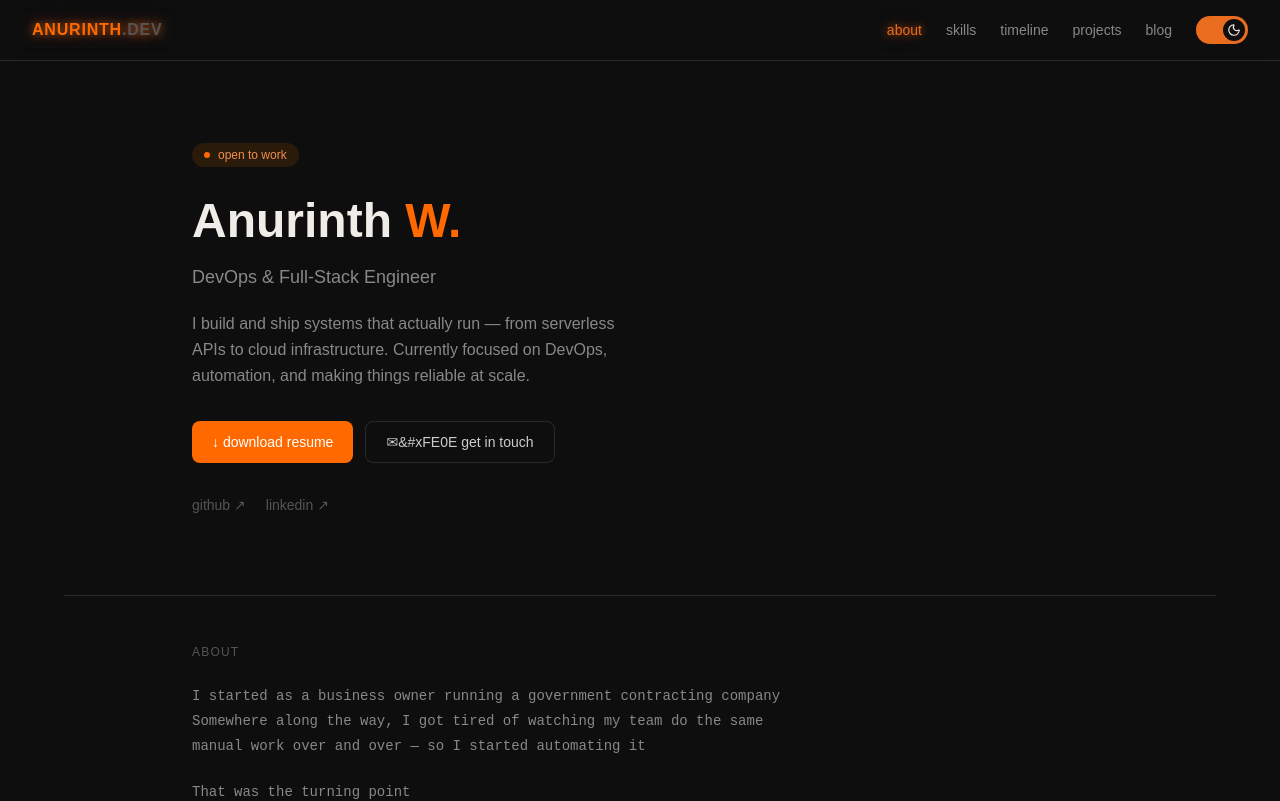
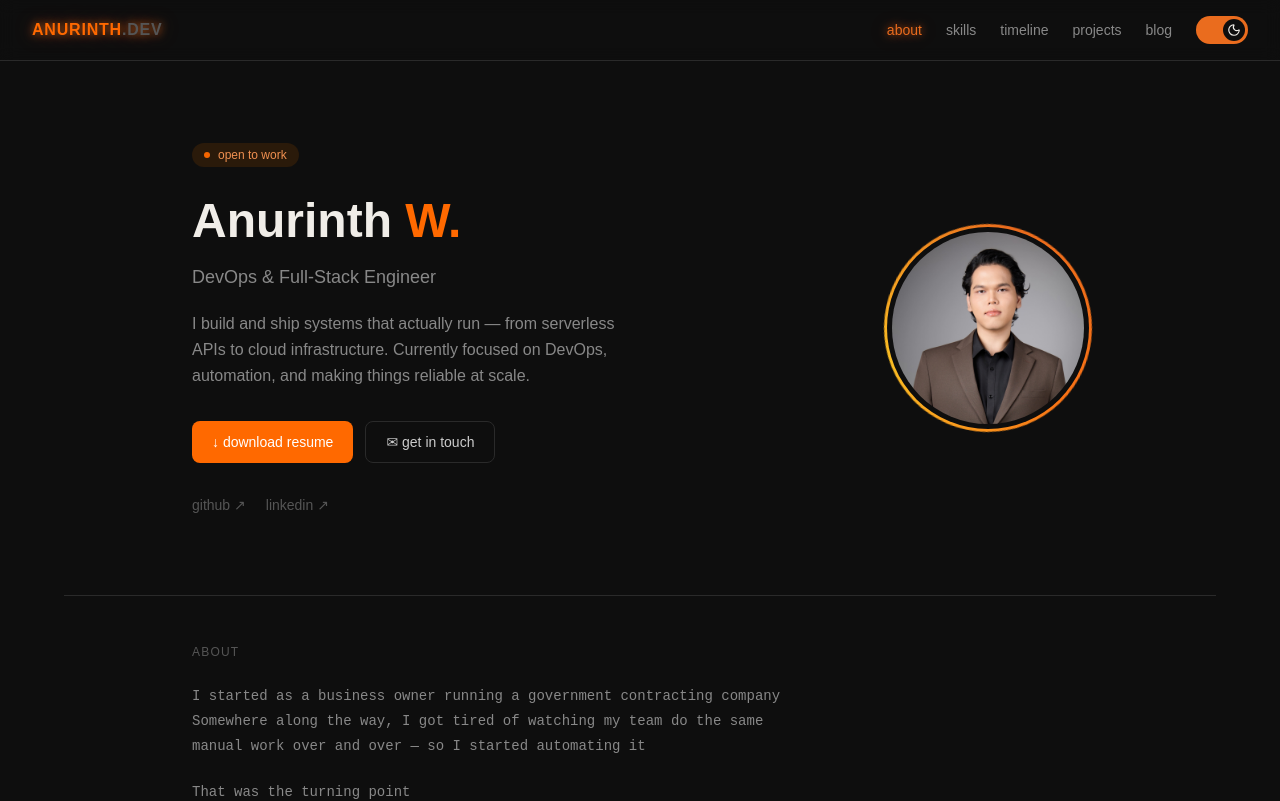
Before and after one commit to anurinth-w/portfolio, a Next.js app: page / in a window 1280 px wide. Shown: the top 801 px of the page. Built offline with nearby package versions, Linux system fonts and the light colour scheme.

Commit message:
feat: add avatar with rotating orange ring to hero

```diff
--- a/app/globals.css
+++ b/app/globals.css
@@ -19,6 +19,16 @@
   }
 }
 
+@keyframes spin {
+  from { transform: rotate(0deg); }
+  to   { transform: rotate(360deg); }
+}
+
+@keyframes pulse-glow {
+  0%, 100% { opacity: 0.6; transform: scale(1); }
+  50%       { opacity: 1;   transform: scale(1.08); }
+}
+
 body {
   background: var(--background);
   color: var(--foreground);
--- a/app/page.tsx
+++ b/app/page.tsx
@@ -228,6 +228,10 @@ function TerminalAbout({ dark, mutedColor }: { dark: boolean; mutedColor: string
     );
   }
 
+
+  const totalLines = ABOUT_LINES.length;
+  const lineHeight = 14 * 1.8; // fontSize * lineHeight
+  const estimatedHeight = totalLines * lineHeight;
   return (
     <div style={{
       fontFamily: "'Courier New', Courier, monospace",
@@ -235,6 +239,7 @@ function TerminalAbout({ dark, mutedColor }: { dark: boolean; mutedColor: string
       lineHeight: "1.8",
       color: mutedColor,
       maxWidth: "640px",
+      minHeight: `${estimatedHeight}px`,
     }}>
       {displayed.map((line, i) => renderLine(line, i))}
       {!done && (
@@ -417,7 +422,11 @@ export default function Home() {
         </nav>
 
         {/* Hero */}
+        {/* Hero */}
         <section className="px-8 sm:px-16 py-20 max-w-5xl mx-auto">
+          <div className="flex flex-col sm:flex-row items-start sm:items-center justify-between gap-12">
+            {/* Left — text content */}
+            <div className="flex-1">
               <div className="inline-flex items-center gap-2 text-xs px-3 py-1 rounded-full mb-6"
                 style={{ backgroundColor: dark ? "#2a1a0a" : "#fff3e8", color: dark ? "#f09050" : "#c45610" }}>
                 <span className="w-1.5 h-1.5 rounded-full bg-orange-500 animate-pulse" />
@@ -439,7 +448,7 @@ export default function Home() {
                 <a href="mailto:anurinth.w@gmail.com"
                   className="inline-flex items-center gap-2 px-5 py-2.5 rounded-lg text-sm transition-colors hover:border-orange-400"
                   style={{ border: `0.5px solid ${borderColor}`, color: dark ? "#ccc" : "#444" }}>
-              ✉&#xFE0E get in touch
+                  {"\u2709\uFE0E"} get in touch
                 </a>
               </div>
               <div className="flex gap-5">
@@ -450,9 +459,55 @@ export default function Home() {
                   <a key={s.label} href={s.href} target="_blank" rel="noopener noreferrer"
                     className="text-sm hover:text-orange-500 transition-colors"
                     style={{ color: subtleColor }}>
-                {s.label} ↗&#xFE0E;
+                    {s.label} {"\u2197\uFE0E"}
                   </a>
                 ))}
+              </div>
+            </div>
+
+            {/* Right — avatar */}
+            <div className="shrink-0 flex items-center justify-center sm:justify-end w-full sm:w-auto">
+              <div className="relative" style={{ width: 200, height: 200 }}>
+                {/* Rotating conic-gradient ring */}
+                <div style={{
+                  position: "absolute", inset: -4,
+                  borderRadius: "50%",
+                  background: "conic-gradient(from 0deg, #EA6C1E, #f97316, #fbbf24, #EA6C1E)",
+                  animation: "spin 6s linear infinite",
+                  zIndex: 0,
+                }} />
+                {/* Glow */}
+                <div style={{
+                  position: "absolute", inset: -8,
+                  borderRadius: "50%",
+                  background: "radial-gradient(circle, rgba(234,108,30,0.25) 0%, transparent 70%)",
+                  animation: "pulse-glow 3s ease-in-out infinite",
+                  zIndex: 0,
+                }} />
+                {/* White gap ring */}
+                <div style={{
+                  position: "absolute", inset: -1,
+                  borderRadius: "50%",
+                  backgroundColor: dark ? "#0e0e0e" : "#faf8f4",
+                  zIndex: 1,
+                }} />
+                {/* Photo */}
+                {/* eslint-disable-next-line @next/next/no-img-element */}
+                <img
+                  src="/avatar.jpg"
+                  alt="Anurinth W."
+                  style={{
+                    position: "absolute", inset: 4,
+                    width: "calc(100% - 8px)",
+                    height: "calc(100% - 8px)",
+                    borderRadius: "50%",
+                    objectFit: "cover",
+                    objectPosition: "center top",
+                    zIndex: 2,
+                  }}
+                />
+              </div>
+            </div>
           </div>
         </section>
 
@@ -599,7 +654,7 @@ export default function Home() {
                         fontSize: "12px", fill: isHovered ? ev.color : textColor,
                         fontFamily: "sans-serif", fontWeight: isHovered ? 500 : 400, dominantBaseline: "middle"
                       }}>
-                      {ev.title}{ev.href ? " ↗&#xFE0E;" : ""}
+                      {ev.title}{ev.href ? " \u2197\uFE0E" : ""}
                     </text>
                     <text x={LABEL_X + 4} y={labelY + 20}
                       style={{ fontSize: "10px", fill: subtleColor, fontFamily: "sans-serif", dominantBaseline: "middle" }}>
@@ -691,7 +746,7 @@ export default function Home() {
                 <a key={s.label} href={s.href}
                   className="text-xs hover:text-orange-500 transition-colors"
                   style={{ color: subtleColor }}>
-                  {s.label} ↗&#xFE0E;
+                  {s.label} {"\u2197\uFE0E"}
                 </a>
               ))}
             </div>
```
Also changed, not shown: public/avatar.jpg (added). Lines whose indentation alone changed are shown as unchanged.
